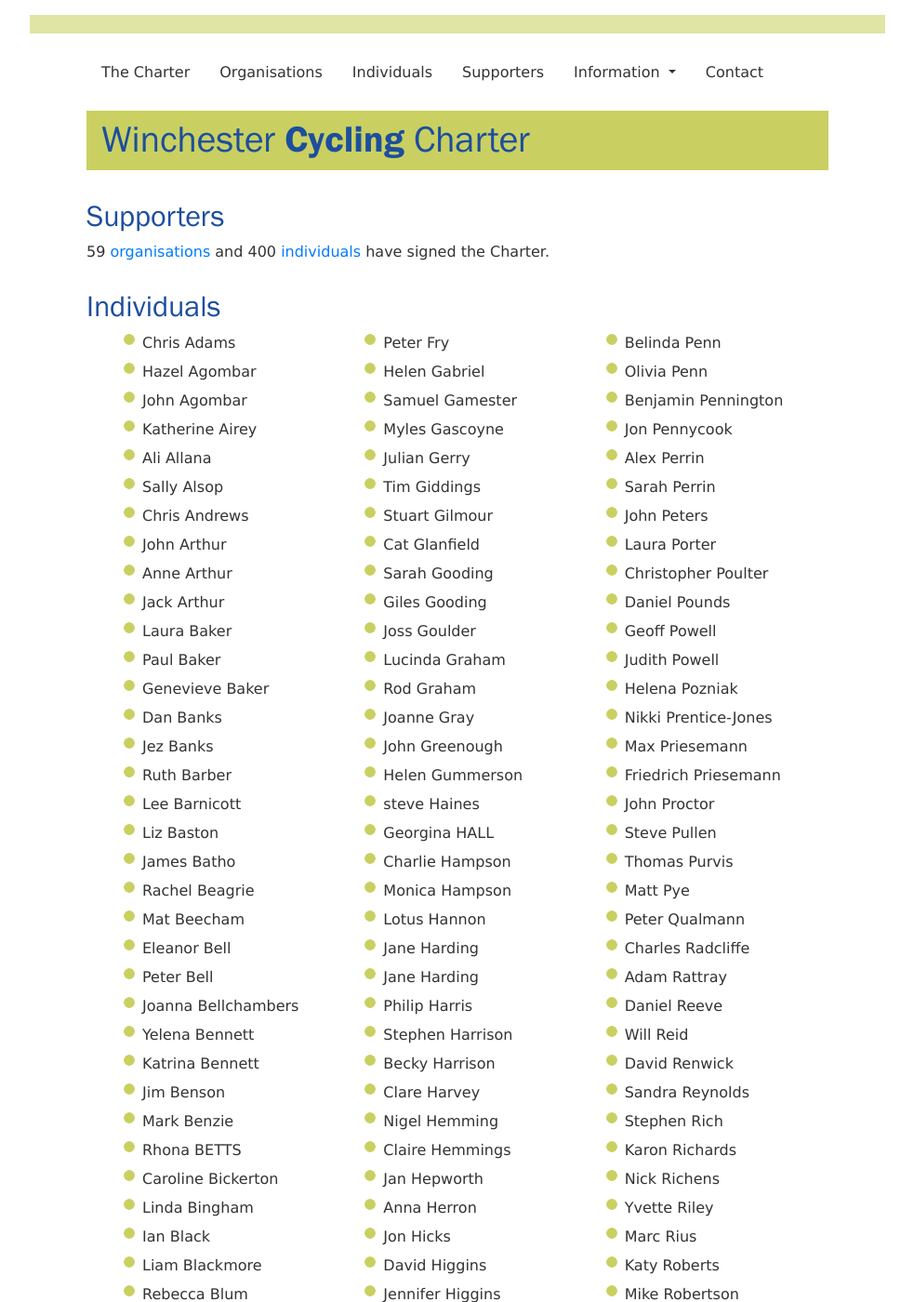
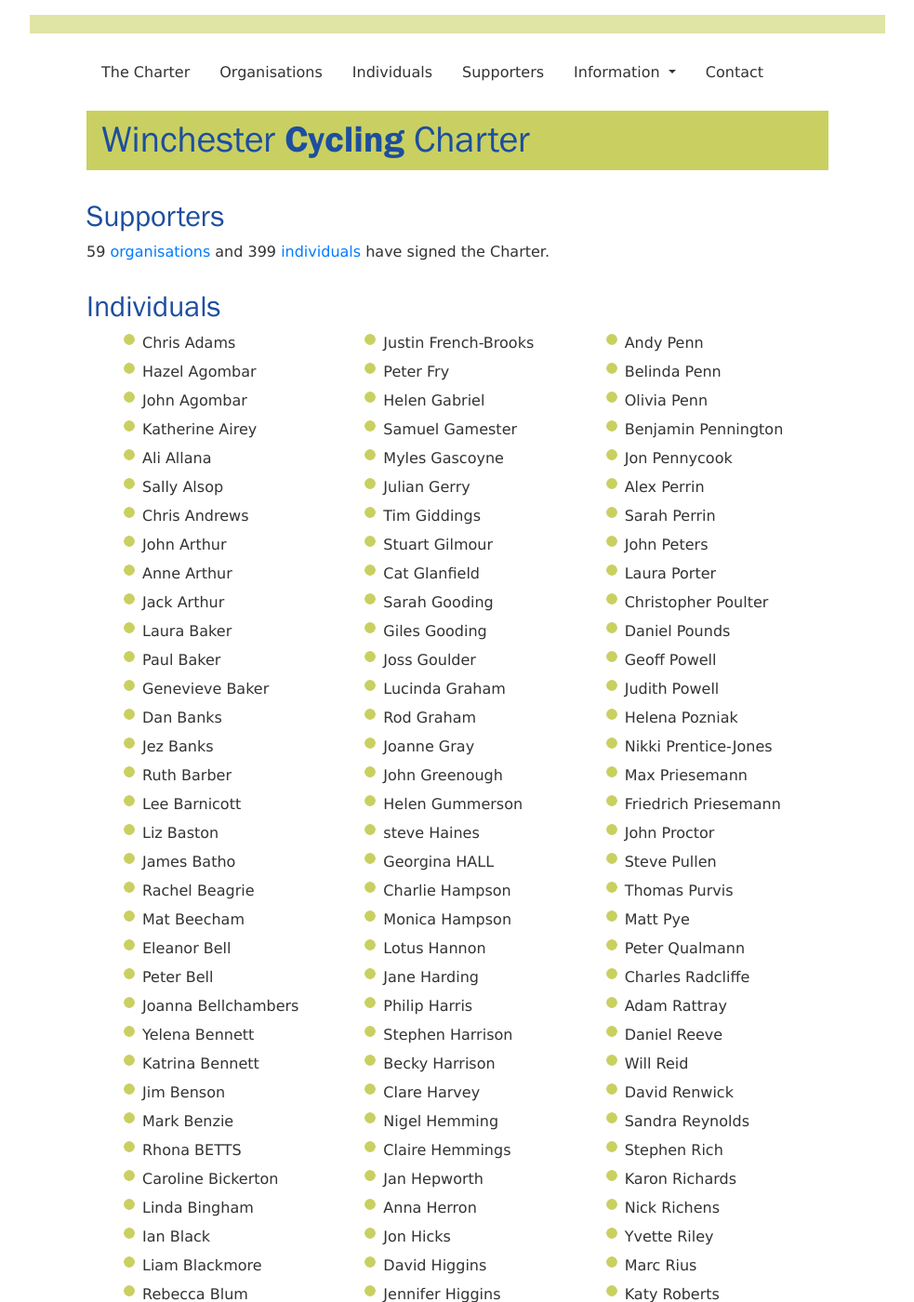
Before and after one commit to winchestercyclingcharter/winchestercyclingcharter.github.io, a Jekyll site: the page built from supporters-alpha.md, in a window 1280 px wide and 1400 px high. Shown: the whole window at 93% size, without its empty margins (148-1131 px from the left). Built offline with Jekyll 4.4.1, drawn with Linux system fonts in a browser that asks for light colours; nearby versions of some CDN libraries.

Commit message:
Update people.yml

```diff
--- a/_data/people.yml
+++ b/_data/people.yml
@@ -386,7 +386,6 @@ people:
 - { lastname: Allana, firstname: Ali, dt: 20210401-192852-083916 }
 - { lastname: Webster, firstname: Alison, dt: 20210401-180258-281887 }
 - { lastname: de Beurs, firstname: Marelize, dt: 20210401-191615-755438 }
-- { lastname: Harding, firstname: Jane, dt: 20210401-113532-897743 }
 - { lastname: Hemmings, firstname: Claire, dt: 20210401-181939-786605 }
 - { lastname: Hemming, firstname: Nigel, dt: 20210329-091741-534608 }
 - { lastname: Cooper, firstname: Stephen, dt: 20210401-115007-933262 }
```
